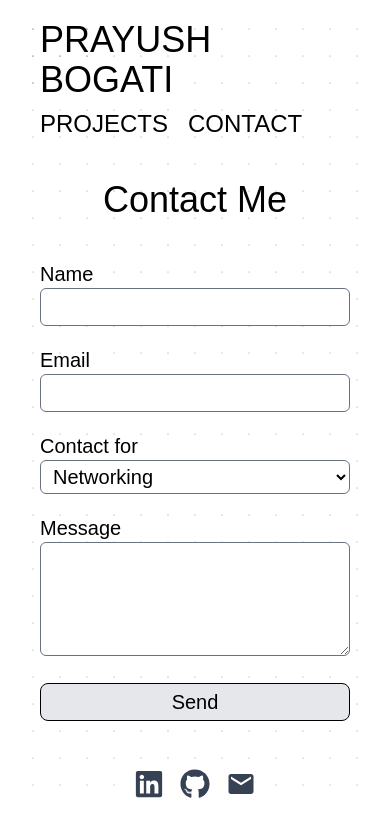
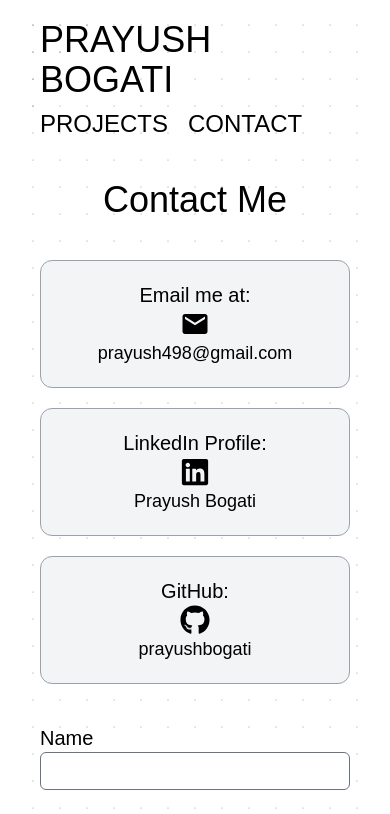
Before and after one commit to prayushbogati/Portfolio, a React (Vite) app: page /contact in a window 390 px wide. Shown: the top 814 px of the page. Built offline with nearby package versions, Linux system fonts and the light colour scheme.

Commit message:
minor changes

```diff
--- a/lib/projects.js
+++ b/lib/projects.js
@@ -25,7 +25,7 @@ export const projects = [
     },
     {
         id: 5,
-        image: "images/blog1.jpg",
+        image: "images/vaxocare.jpeg",
         name: "VAXOCARE",
         desc: "A Child Vaccination Management System"
     },
--- /dev/null
+++ b/lib/slugify.js
@@ -0,0 +1,6 @@
+export default function Slugify(str){
+    return(
+        str
+        .toLower()
+    )
+}
--- a/src/App.jsx
+++ b/src/App.jsx
@@ -5,7 +5,7 @@ import Projects from './Pages/Projects';
 import Contact from './Pages/Contact';
 import { Routes, Route } from "react-router-dom";
 import DotGrid from './components/dot-grid';
-
+import Project from "./Pages/project-page";
 
 const App = () => {
     return (
@@ -32,6 +32,8 @@ const App = () => {
             <Routes>
                 <Route path='/' element={<Home />} />
                 <Route path='/projects' element={<Projects />} />
+                <Route path='/projects/:id' element={<Project />} />
+
                 <Route path='/contact' element={<Contact />} />
             </Routes>
 
--- a/src/Pages/Contact.jsx
+++ b/src/Pages/Contact.jsx
@@ -1,7 +1,11 @@
-import React from 'react'
 import Button from "../components/Button"
+import ContactCard from "../components/contact-card";
+
 import { useState, useEffect } from 'react'
 import { ToastContainer, toast, Bounce } from 'react-toastify';
+import { FaLinkedin } from "react-icons/fa";
+import { FaGithub } from "react-icons/fa";
+import { MdEmail } from "react-icons/md";
 
 const Contact = () => {
     const [name, setName] = useState("")
@@ -45,14 +49,46 @@ const Contact = () => {
         setEmail("");
         setReason("");
         setMessage("");
+    }
 
-    }
+    const cardArr = [
+        {
+            id: 'email',
+            text: 'Email me at',
+            icon: <MdEmail size={30}/>,
+            desc: 'prayush498@gmail.com',
+        },
+        {
+            id: 'linkedin',
+            text: 'LinkedIn Profile',
+            icon: <FaLinkedin size={30}/>,
+            desc: 'Prayush Bogati',
+        },
+        {
+            id: 'github',
+            text: 'GitHub',
+            icon: <FaGithub size={30}/>,
+            desc: 'prayushbogati',
+        },
+    ]
+
     return (
         <div id='contact' className={`px-10 md:px-20 flex flex-col items-center justify-center transition-all duration-700 ease-out ${loaded ? "opacity-100 translate-y-0" : "opacity-0 translate-y-10"}`}>
 
             <ToastContainer />
 
             <h2 className='text-4xl text-center mb-10'>Contact Me</h2>
+
+            <section className="flex flex-col gap-5 justify-center items-center text-center w-full mb-10">
+                {
+                    cardArr.map(card => (
+                        <ContactCard key={card.id} text={card.text} icon={card.icon} desc={card.desc} />
+                    ))
+                }
+            </section>
+
+            {/* form */}
+            <section>
                 <form onSubmit={handleSubmit} className='w-full max-w-xl'>
                     <div className="flex flex-col gap-5 text-xl sm:text-2xl w-full">
                         {/* name and email */}
@@ -88,6 +124,7 @@ const Contact = () => {
                         <Button name="Send" type="submit" />
                     </div>
                 </form>
+            </section>
         </div>
     )
 }
--- a/src/Pages/Home.jsx
+++ b/src/Pages/Home.jsx
@@ -44,7 +44,7 @@ const Home = () => {
 
                 {/* <p>Download resume: <a className='resume' style={{ textDecoration: "none", fontStyle: "italic" }} href="https://drive.google.com/file/d/1sNjcAjQVrSYWISu-MB6WL1zloxdlYOK_/view" target='_blank'>resume</a></p> ---- for google drive link ---- */}
 
-                <a className='inline-block text-lg text-white mt-5 bg-gray-700 transition-all duration-100 ease-in-out hover:bg-gray-800 px-3 py-2 rounded-xl ' href="/pdf/Resume.pdf" download="CVprayush.pdf">Download Resume</a>
+                <button className='inline-block text-lg text-white mt-5 bg-gray-700 transition-all duration-200 ease-in-out hover:bg-gray-800 px-3 py-2 rounded-xl '> <a href="/pdf/Resume.pdf" download="CVprayush.pdf">Download Resume</a></button>
             </div>
         </div>
     )
--- a/src/Pages/Projects.jsx
+++ b/src/Pages/Projects.jsx
@@ -1,8 +1,10 @@
 import { useState, useEffect } from 'react';
 import { projects } from '../../lib/projects';
+import { Link } from 'react-router-dom'
 
 const Projects = () => {
     const [loaded, setLoaded] = useState(false)
+    const [showModel, setShowModel] = useState(false)
 
     useEffect(() => {
         setLoaded(true)
@@ -11,14 +13,21 @@ const Projects = () => {
     return (
         <div id='projects' className={`md:px-20 max-w-full transition-all duration-700 ease-out ${loaded ? "opacity-100 translate-y-0" : "opacity-0 translate-y-10"}`}>
             <h2 className='text-4xl text-center mb-10'>Projects</h2>
-            <div className="grid grid-cols-1 place-items-center md:place-content-center px-10 md:grid-cols-2 lg:grid-cols-3 gap-5">
+            <div className="grid grid-cols-1 place-items-center md:place-content-center px-10 md:grid-cols-2 lg:grid-cols-3 md:gap-5">
                 {
                     [...projects].reverse().map((item) => (
-                        <div className="max-w-80 flex flex-col items-center transition-all duration-300 ease-in-out hover:scale-101" key={item.id}>
-                            <img src={item.image} alt={`${item.name} image`} className='size-80 rounded-lg' />
-                            <h2 className='text-center text-2xl mt-5'>{item.name}</h2>
-                            <p className='text-center text-xl min-h-30'>{item.desc}</p>
-                        </div>
+                        <>
+                            <div className="flex flex-col items-center transition-all duration-300 ease-in-out hover:scale-101" key={item.id}>
+                                <div className='h-90 w-full max-w-xl rounded-lg'>
+                                    {/* <Link to={`/projects/${item.name}`}> */}
+                                    <img src={item.image} alt={`${item.name} image`} className='inset-0 h-full w-full object-fill rounded-lg' />
+                                    {/* </Link> */}
+                                </div>
+
+                                <h2 className='text-center text-2xl mt-5'>{item.name}</h2>
+                                <p className='text-center text-xl min-h-30'>{item.desc}</p>
+                            </div>
+                        </>
                     ))
                 }
             </div>
--- /dev/null
+++ b/src/Pages/project-page.jsx
@@ -0,0 +1,10 @@
+import { useParams } from 'react-router-dom'
+
+const Project = () => {
+    const { id } = useParams();
+    return (
+        <div className='min-h-screen'>{id} page</div>
+    )
+}
+
+export default Project
--- a/src/components/Button.jsx
+++ b/src/components/Button.jsx
@@ -3,7 +3,7 @@ import React from 'react'
 
 const Button = ({ name, type }) => {
     return (
-        <div className="bg-gray-200 max-sm:w-full sm:w-fit px-2 py-1 border rounded-lg text-xl text-center">
+        <div className="bg-gray-200 hover:bg-gray-300 transition-all duration-200 ease-in-out max-sm:w-full sm:w-fit px-2 py-1 border rounded-lg text-xl text-center">
             <button type={type} className='cursor-pointer'>{name}</button>
         </div>
     )
--- a/src/components/Footer.jsx
+++ b/src/components/Footer.jsx
@@ -4,11 +4,11 @@ import { MdEmail } from "react-icons/md";
 
 const Footer = () => {
     return (
-        <div className="flex justify-center max-md:mt-10 md:fixed md:bottom-0 md:left-1/2 md:-translate-x-1/2">
-            <div className="footer-logos bg-white rounded-lg">
+        <div className="flex justify-center">
+            <div>
                 <a className='p-2 inline-block transition-all ease-in-out duration-300 hover:scale-107' href="https://www.linkedin.com/in/prayush-bogati-45a440323/" target='_blank'><FaLinkedin size={30} className="text-gray-700" /></a>
                 <a className='p-2 inline-block transition-all ease-in-out duration-300 hover:scale-107' href="https://github.com/prayushbogati" target='_blank'><FaGithub size={30} className="text-gray-700" /></a>
-                <a className='p-2 inline-block transition-all ease-in-out duration-300 hover:scale-107' href="mailto:prayushbogati0120@gmail.com" target='_blank'><MdEmail size={30} className="text-gray-700" /></a>
+                <a className='p-2 inline-block transition-all ease-in-out duration-300 hover:scale-107' href="mailto:prayush498@gmail.com" target='_blank'><MdEmail size={30} className="text-gray-700" /></a>
             </div>
         </div>
     )
--- /dev/null
+++ b/src/components/contact-card.jsx
@@ -0,0 +1,8 @@
+export default function ContactCard({ text, icon, desc }) {
+    return (
+        <div className="bg-gray-100 border border-gray-400 rounded-xl w-full sm:w-1/2 max-w-2xl py-5 px-10 transition-all duration-200 ease-in-out hover:scale-101">
+            <h2 className="text-xl wrap-break-word">{text}:</h2>
+            <p className="flex flex-col md:flex-row md:gap-2 items-center justify-center text-lg">{icon}<span>{desc}</span></p>
+        </div>
+    )
+}
```
Also changed, not shown: public/images/vaxocare.jpeg (added). Lines whose indentation alone changed are shown as unchanged.
